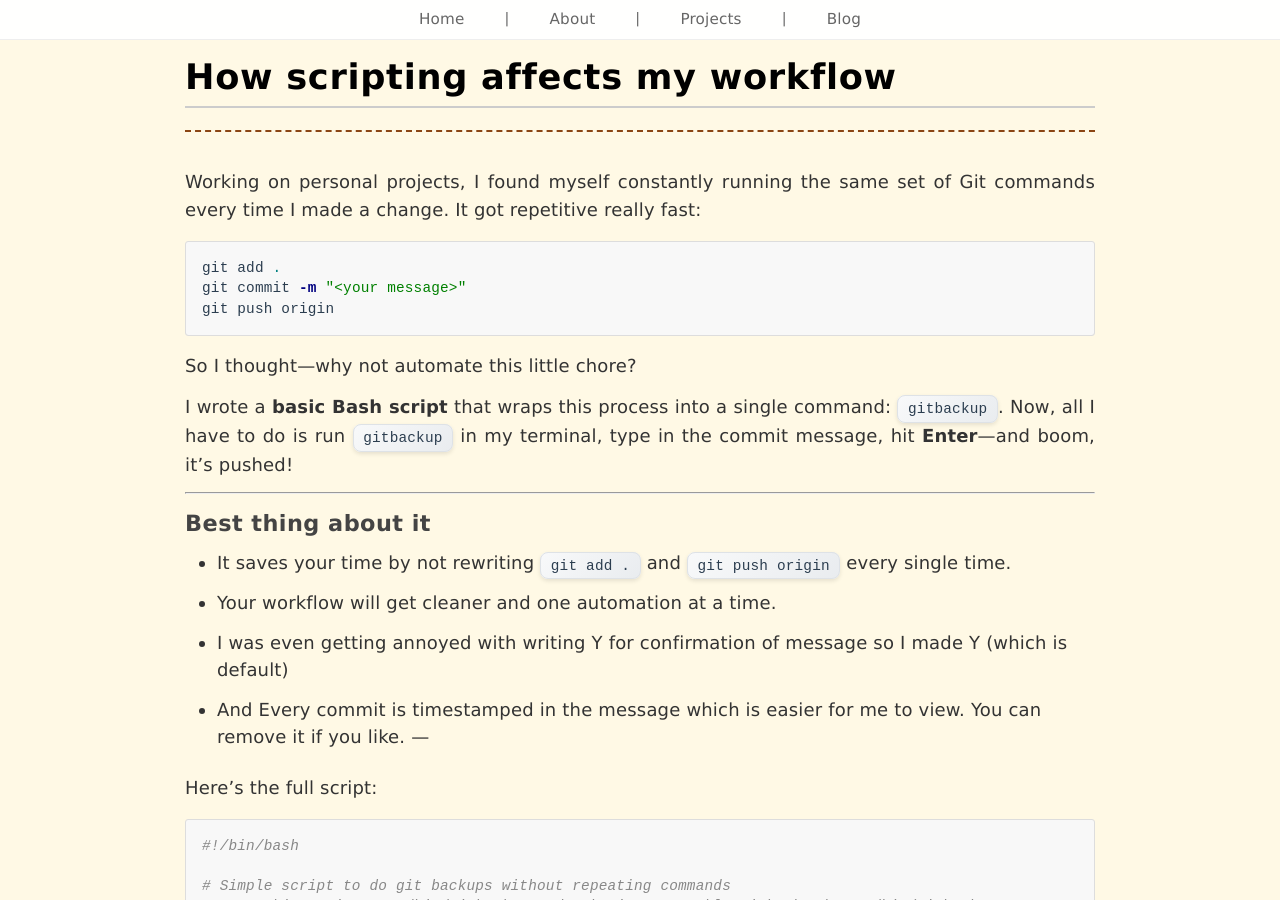
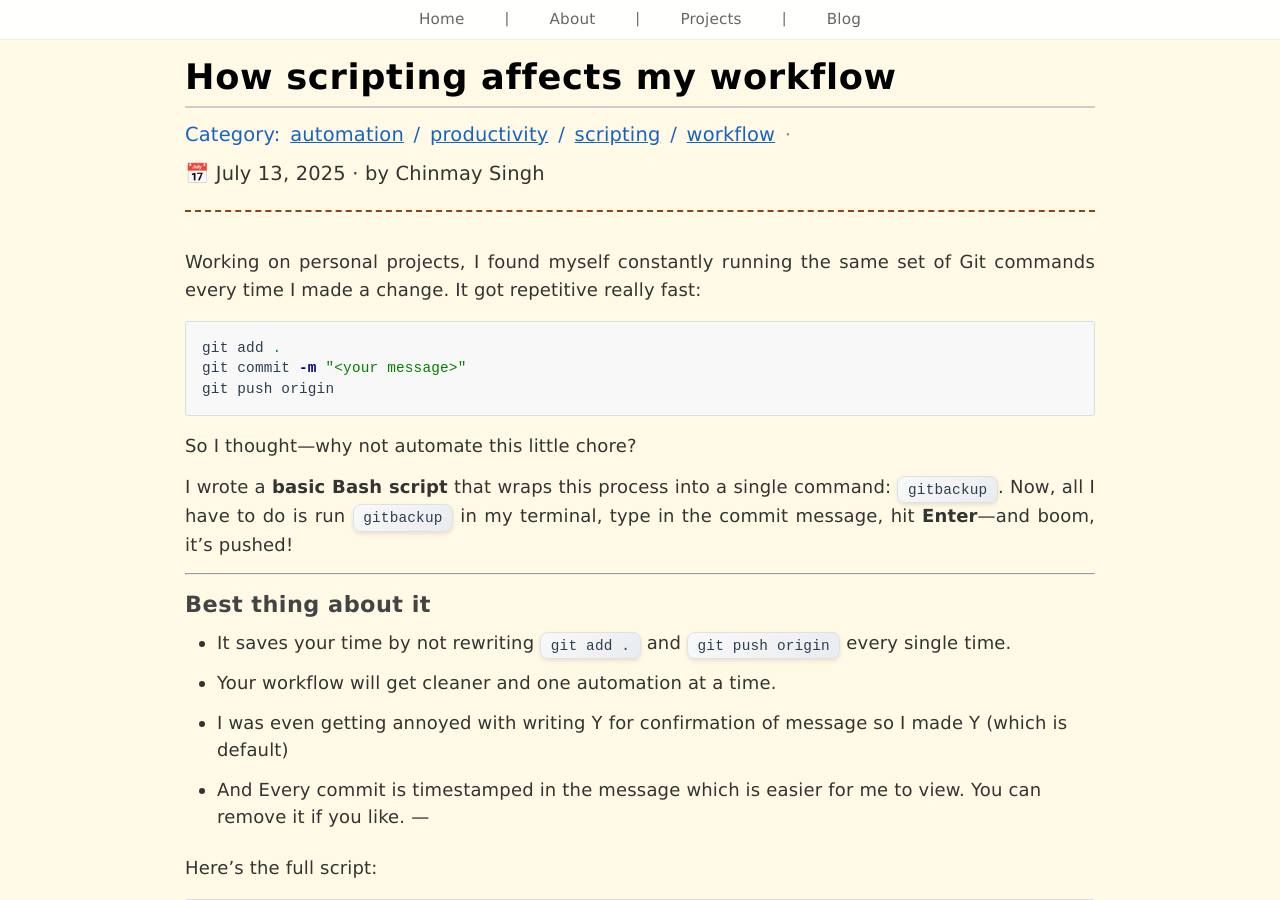
Before and after one commit to SinghChinmayy/SinghChinmayy, a Jekyll site: the page built from _posts/2024-07-13-how-scripting-makes-life-easier.md, in a window 1280 px wide and 900 px high. Built offline with Jekyll 4.4.1, drawn with Linux system fonts in a browser that asks for light colours.

Commit message:
| backup->Mon Jul 14 05:21:27 PM IST 2025

```diff
--- a/_posts/2024-07-13-how-scripting-makes-life-easier.md
+++ b/_posts/2024-07-13-how-scripting-makes-life-easier.md
@@ -2,10 +2,10 @@
 layout: post
 title: "How scripting affects my workflow"
 date: 2025-07-13 10:00:00
-categories: []
-tags: []
+categories: [automation, productivity, scripting, workflow]
+tags: [bash, git, automation,cli]
 author: Chinmay Singh
-description: ""
+description: "Learning and utilizing bash scripting"
 published: true
 ---
 ## Automating My Git Backups with a Simple Bash Script
```
Also changed, not shown: .obsidian/workspace.json, assets/attachments/Pasted image 20250714171541.png (deleted), assets/attachments/Pasted image 20250714171713.png (deleted).
